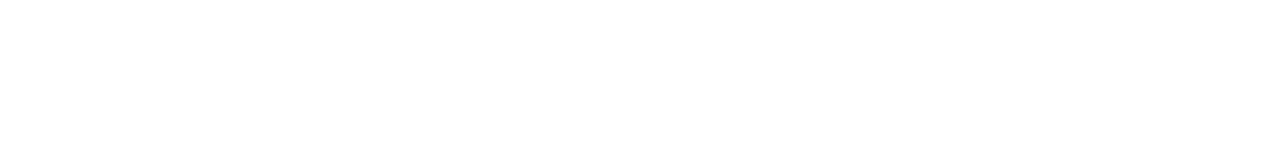
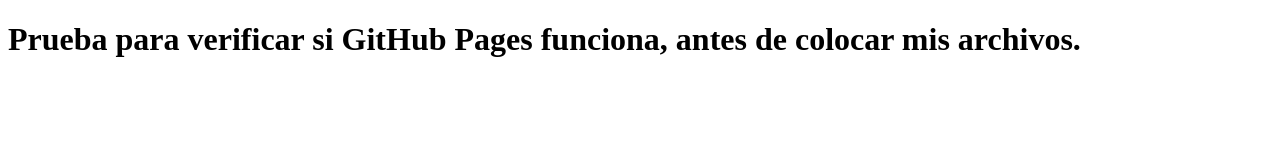
Before and after one commit to mcamposc06/portafolio, a plain HTML site: page index.html in a window 1280 px wide. Drawn offline with Linux system fonts and the light colour scheme.

Commit message:
index.html modificado para probar GitHub pages antes de subir mi sitio real

```diff
--- a/index.html
+++ b/index.html
@@ -1,12 +1,12 @@
 <!DOCTYPE html>
 <html lang="en">
 <head>
-    <meta charset="UTF-8">
-    <meta http-equiv="X-UA-Compatible" content="IE=edge">
-    <meta name="viewport" content="width=device-width, initial-scale=1.0">
-    <title>Document</title>
+  <meta charset="UTF-8">
+  <meta http-equiv="X-UA-Compatible" content="IE=edge">
+  <meta name="viewport" content="width=device-width, initial-scale=1.0">
+  <title>Document</title>
 </head>
 <body>
-
+  <h1>Prueba para verificar si GitHub Pages funciona, antes de colocar mis archivos.</h1>
 </body>
 </html>
```
